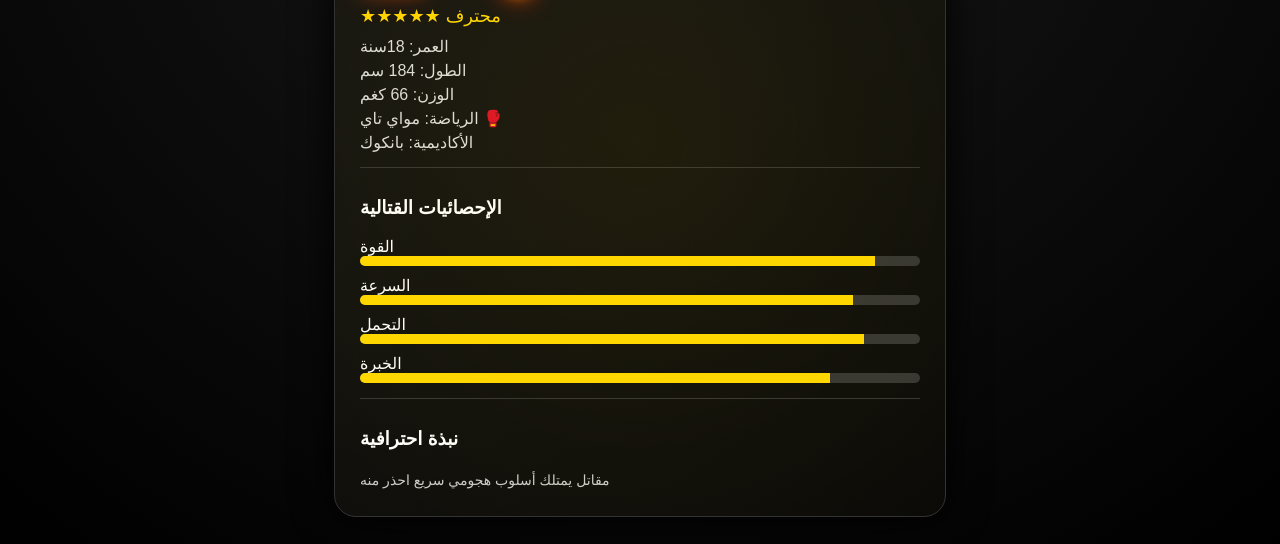
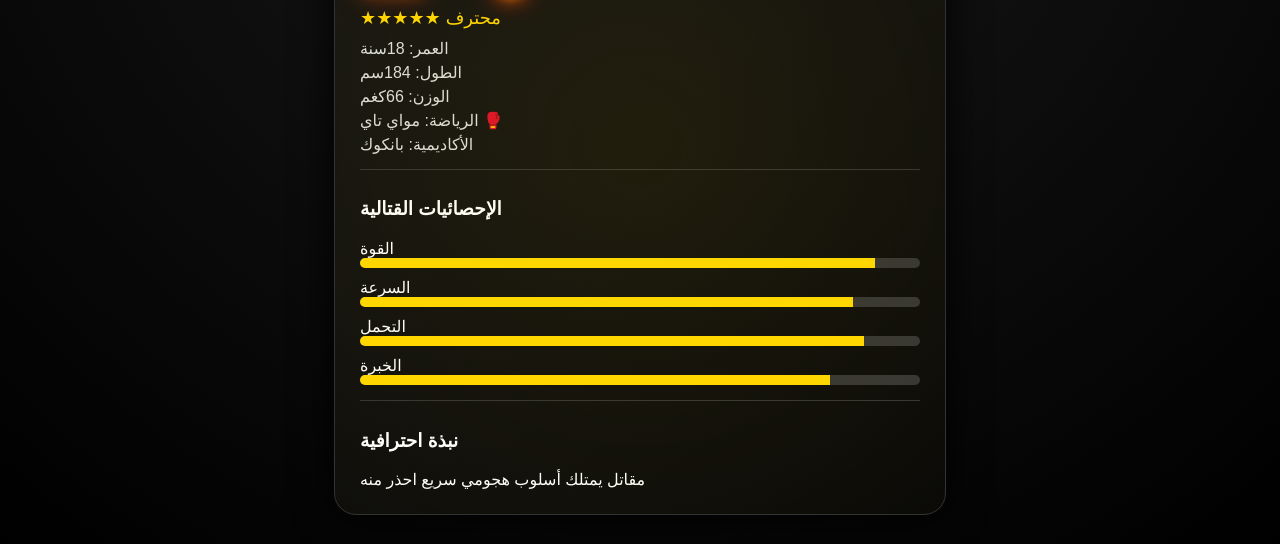
Before and after one commit to r66vfcbwh9-alt/Murtada, a plain HTML site: page index.html in a window 1280 px wide. Shown: the part 256-800 px from the top of the page. Drawn offline with Linux system fonts and the light colour scheme.

Commit message:
Update index.html

```diff
--- a/index.html
+++ b/index.html
@@ -198,7 +198,7 @@ box-shadow: 0 0 18px #ff3b00;
 <h1>مرتضى فراس عضيم</h1>
 
 <div class="nickname">
-اللقب: <span class="flame-name">غضب 🔥</span>
+اللقب: <span class="flame-name">غضب🔥</span>
 </div>
 
 <div class="stars">★★★★★ محترف</div>
@@ -206,8 +206,8 @@ box-shadow: 0 0 18px #ff3b00;
 <!-- ❌ PROFILE IMAGE REMOVED -->
 
 <div class="info">العمر: 18سنة</div>
-<div class="info">الطول: 184 سم</div>
-<div class="info">الوزن: 66 كغم</div>
+<div class="info">الطول: 184سم</div>
+<div class="info">الوزن: 66كغم</div>
 <div class="info">الرياضة: مواي تاي 🥊</div>
 <div class="info">الأكاديمية: بانكوك</div>
 
@@ -223,5 +223,7 @@ box-shadow: 0 0 18px #ff3b00;
 
 <div class="section">
 <h3>نبذة احترافية</h3>
+
+مقاتل يمتلك أسلوب هجومي سريع احذر منه
+
 <div class="bio">
-مقاتل يمتلك أسلوب هجومي سريع احذر منه
```
